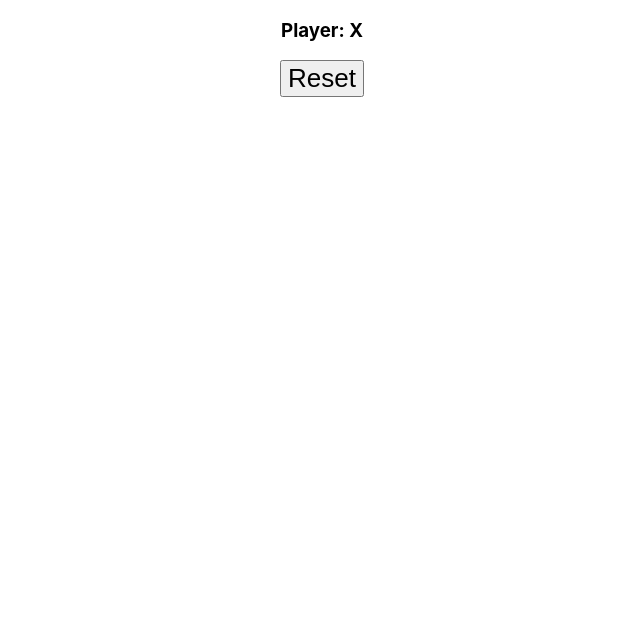
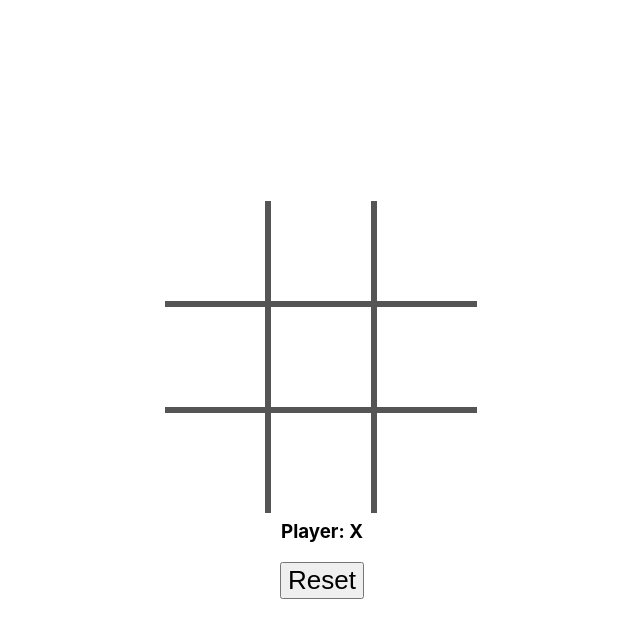
Before and after one commit to knj-labo/app_for_test, a React (Vite) app: page / in a window 1280 px wide. Shown: the top 638 px of the page, without its empty margins (318-958 px from the left). Built offline with nearby package versions, Linux system fonts and the light colour scheme.

Commit message:
:art: styled componets

```diff
--- a/src/components/Board/Board.tsx
+++ b/src/components/Board/Board.tsx
@@ -1,5 +1,6 @@
 import { Button } from '@/components/Button/Button';
 import { Square } from '@/components/Square/Square';
+import styled from '@emotion/styled';
 
 type Props = {
    winner: string;
@@ -10,21 +11,61 @@ type Props = {
    renderStatus: () => JSX.Element;
 };
 
-export function Board({
+const Squares = styled.div`
+  display: flex;
+  flex-wrap: wrap;
+  width: 315px;
+  height: 300px;
+  margin: 0 auto;
+
+  & > * {
+    width: 100px;
+    height: 100px;
+    border: 3px solid #555;
+
+    font-size: 32px;
+    text-align: center;
+    line-height: 100px;
+    cursor: pointer;
+    transition: background-color 0.3s;
+
+    &:hover {
+      background-color: #d3cce3;
+    }
+
+    &:nth-child(-n + 3) {
+      border-top: unset;
+    }
+
+    &:nth-last-child(-n + 3) {
+      border-bottom: unset;
+    }
+
+    &:nth-child(3n) {
+      border-right: unset;
+    }
+
+    &:nth-child(3n + 1) {
+      border-left: unset;
+    }
+  }
+`
+
+export const Board = ({
    winner,
    player,
    boards,
    handlePlayClick,
    handleResetClick,
    renderStatus,
-}: Props): JSX.Element {
+}: Props): JSX.Element => {
    return (
       <div>
-         <div>
+         <Squares>
             {boards.map((marker, index) => (
                <Square key={index} index={index} onClick={handlePlayClick} marker={marker} />
             ))}
-         </div>
+         </Squares>
          <div>
             {renderStatus()}
             <Button onClick={handleResetClick} />
--- a/src/components/Game/Game.tsx
+++ b/src/components/Game/Game.tsx
@@ -1,10 +1,22 @@
+import styled from '@emotion/styled';
 import { Board } from '@/components/Board/Board';
 import { useBoard } from '@/components/Board/useBoard';
 
-export function Game() {
+const Main = styled.main`
+  min-height: 100vh;
+  display: flex;
+  justify-content: center;
+  align-items: center;
+`
+
+export const Game = () => {
    const initialValues = Array(9).fill(null);
    const initialPlayer = 'O';
    const initialWinner = '';
    const props = useBoard({ initialValues, initialPlayer, initialWinner });
-   return <Board {...props} />;
+   return (
+       <Main>
+           <Board {...props} />
+       </Main>
+       )
 }
```
